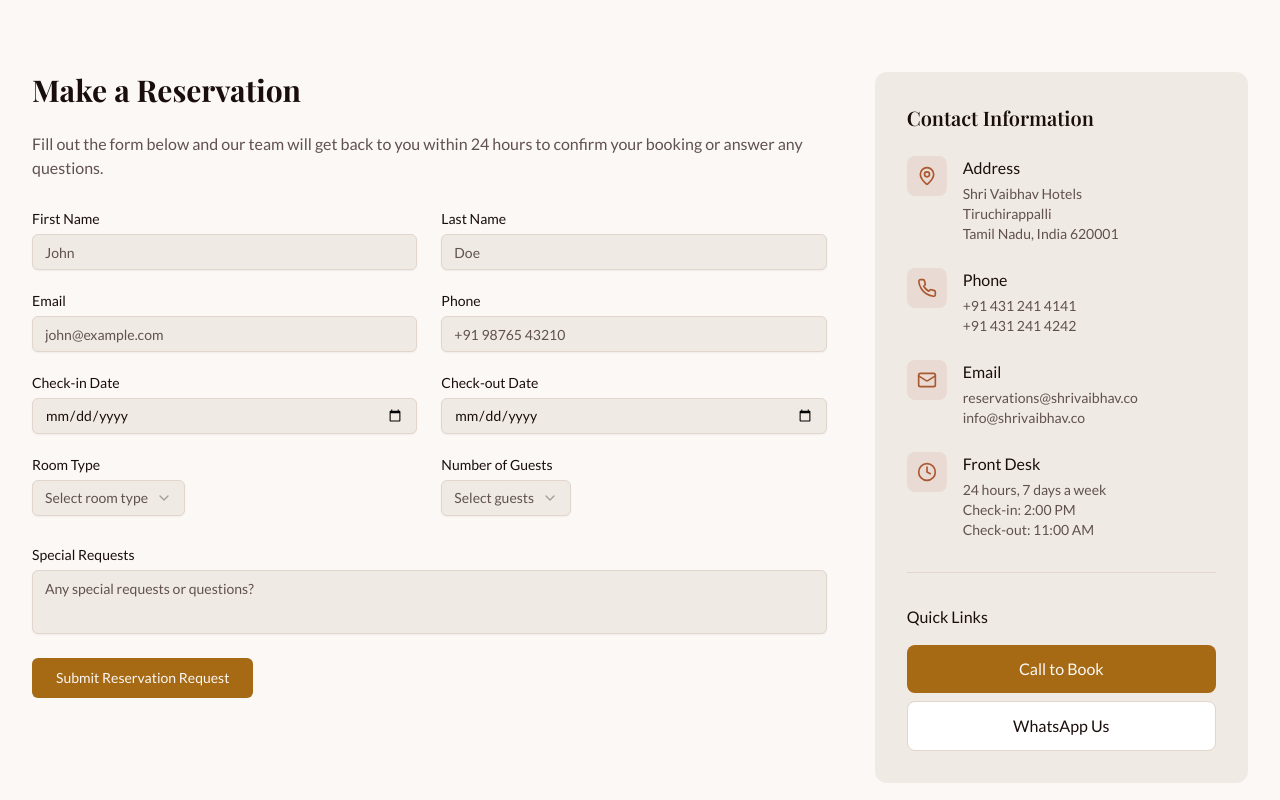
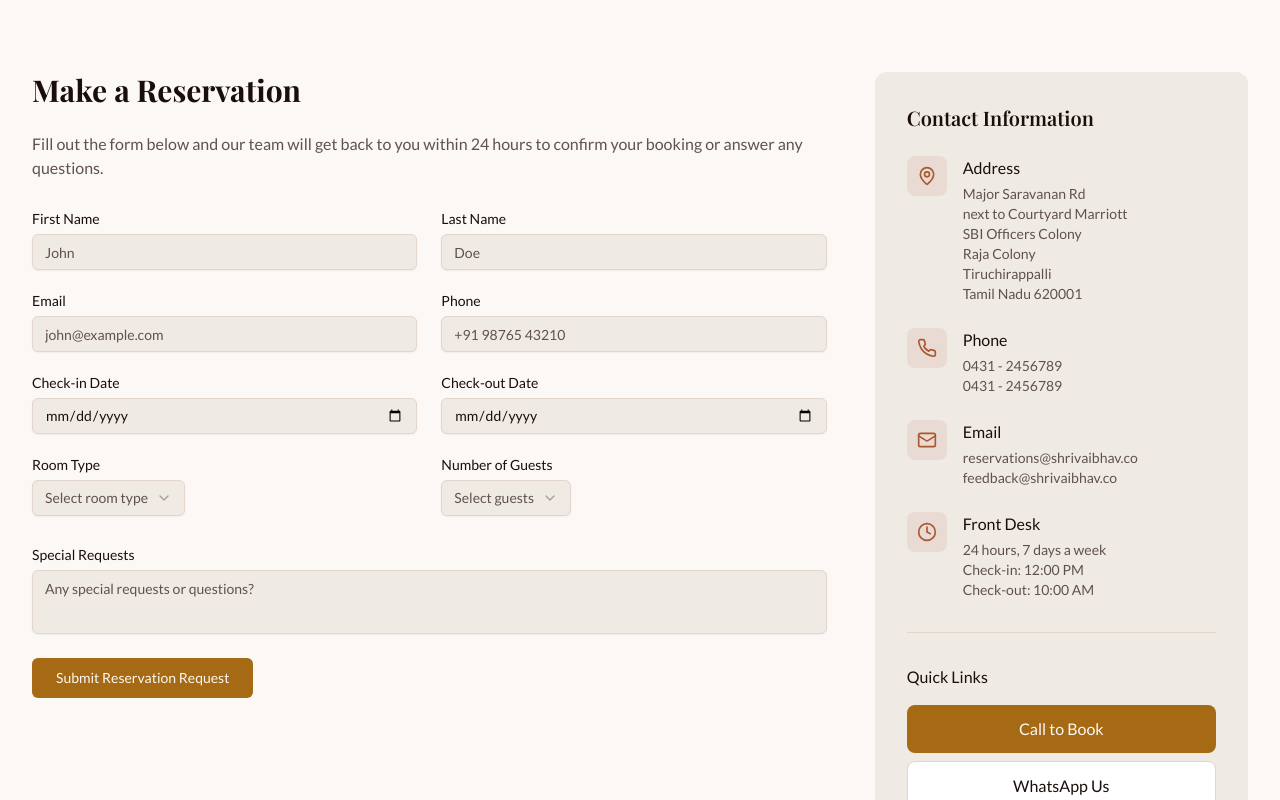
Before and after one commit to shamaayilahmed/shrivaibhav, a Next.js app: page /contact in a window 1280 px wide. Shown: the part 456-1256 px from the top of the page. Built offline with nearby package versions, Linux system fonts and the light colour scheme; a web font is replaced by a local one.

Commit message:
Update contact information in contact-info.tsx

```diff
--- a/components/contact/contact-info.tsx
+++ b/components/contact/contact-info.tsx
@@ -4,24 +4,25 @@ const contactDetails = [
   {
     icon: MapPin,
     title: "Address",
-    content: ["Shri Vaibhav Hotels", "Tiruchirappalli", "Tamil Nadu, India 620001"],
+    // content: ["Shri Vaibhav Hotels", "Tiruchirappalli", "Tamil Nadu, India 620001"],
+    content: ["Major Saravanan Rd", "next to Courtyard Marriott", "SBI Officers Colony", "Raja Colony", "Tiruchirappalli", "Tamil Nadu 620001"]
   },
   {
     icon: Phone,
     title: "Phone",
-    content: ["+91 431 241 4141", "+91 431 241 4242"],
-    href: ["tel:+914312414141", "tel:+914312414242"],
+    content: ["0431 - 2456789", "0431 - 2456789"],
+    href: ["tel:+04312456789", "tel:+04312456789"],
   },
   {
     icon: Mail,
     title: "Email",
-    content: ["reservations@shrivaibhav.co", "info@shrivaibhav.co"],
-    href: ["mailto:reservations@shrivaibhav.co", "mailto:info@shrivaibhav.co"],
+    content: ["reservations@shrivaibhav.co", "feedback@shrivaibhav.co"],
+    href: ["mailto:reservations@shrivaibhav.co", "mailto:feedback@shrivaibhav.co"],
   },
   {
     icon: Clock,
     title: "Front Desk",
-    content: ["24 hours, 7 days a week", "Check-in: 2:00 PM", "Check-out: 11:00 AM"],
+    content: ["24 hours, 7 days a week", "Check-in: 12:00 PM", "Check-out: 10:00 AM"],
   },
 ]
 
@@ -68,13 +69,13 @@ export function ContactInfo() {
         <h4 className="font-medium text-foreground mb-4">Quick Links</h4>
         <div className="space-y-2">
           <a
-            href="tel:+914312414141"
+            href="tel:04312456789"
             className="block w-full text-center py-3 bg-primary text-primary-foreground rounded-lg hover:bg-primary/90 transition-colors font-medium"
           >
             Call to Book
           </a>
           <a
-            href="https://wa.me/914312414141"
+            href="https://wa.me/04312456789"
             target="_blank"
             rel="noopener noreferrer"
             className="block w-full text-center py-3 bg-card text-foreground border border-border rounded-lg hover:bg-secondary transition-colors font-medium"
```
